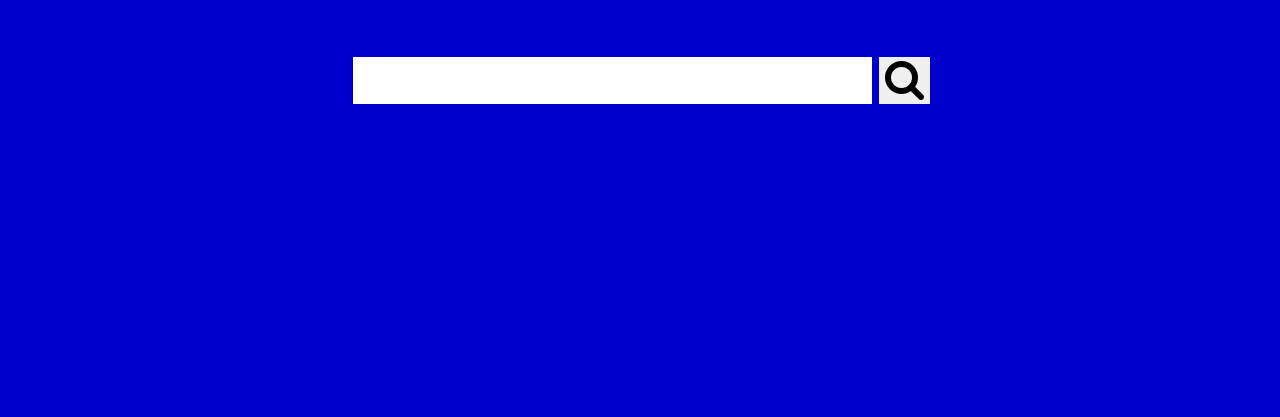
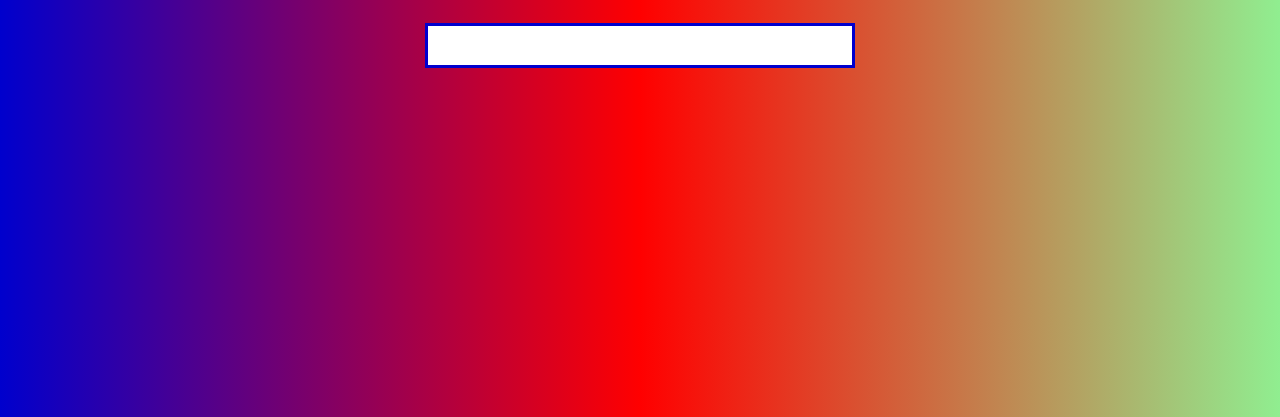
Before and after one commit to FACN3/Auto-Completer, a website: page Public/index.html in a window 1280 px wide. Shown: the part 383-800 px from the top of the page. Drawn offline with Linux system fonts and the light colour scheme; a web font is replaced by a local one.

Commit message:
Gradient background?

```diff
--- a/Public/index.html
+++ b/Public/index.html
@@ -5,19 +5,19 @@
     <link rel="stylesheet" href="https://cdnjs.cloudflare.com/ajax/libs/font-awesome/4.7.0/css/font-awesome.min.css">
     <link href="https://fonts.googleapis.com/css?family=Shadows+Into+Light+Two" rel="stylesheet">
     <link rel="stylesheet" type="text/css" href="style.css">
-    <title></title>
+    <title>Google 2.0</title>
   </head>
   <body>
 <div class="img">
 <img src="./assets/googlev2.png" alt="The Google Killer">
+  <h2 class="tagline">Only for the Famous</h2>
 </div>
-  <h2 class="tagline">Only for the Famous</h2>
  <div class="form">
   <form class="" action="index.html" method="post">
-    <input type="text" name="text" id="search" list="search--results">
+    <input type="text" name="text" id="search" list="search--results" autocomplete="off">
     <datalist id="search--results">
     </datalist>
-    <button type="button" name="Search"><i class="fa fa-search" aria-hidden="true"></i></button>
+    <!-- <button type="button" name="Search"><i class="fa fa-search" aria-hidden="true"></i></button> -->
   </form>
 </div>
 
--- a/Public/style.css
+++ b/Public/style.css
@@ -4,8 +4,10 @@
 }
 
 body{
-  background-color: #0000cd;
+  /*background-color: #0000cd;*/
+  background: linear-gradient(to right, #0000cd, red, lightgreen);
   text-align: center;
+  padding-bottom: 20%;
 }
 
 .tagline {
@@ -25,7 +27,7 @@ img{
 }
 
 .form{
-  padding-top: 70px;
+  padding-top: 3%;
   text-align: center;
 
 }
@@ -33,7 +35,7 @@ img{
 form input{
 
   border: solid #0000cd 3px;
-  font-size: 40px;
+  font-size: 2em;
 
 }
 
```
